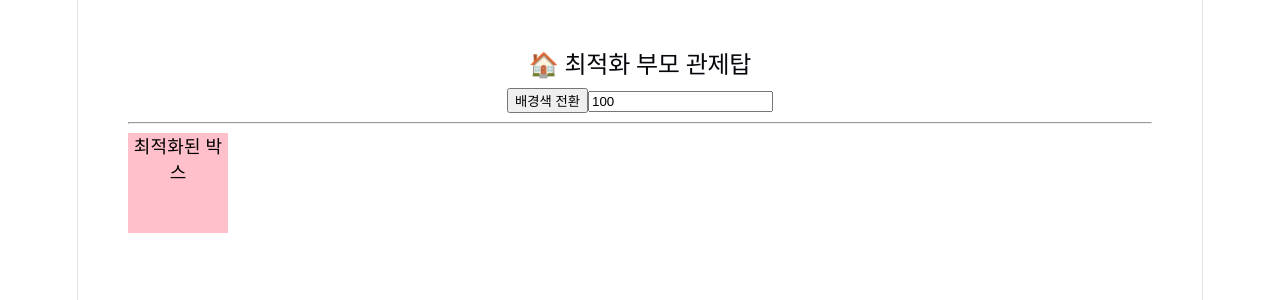
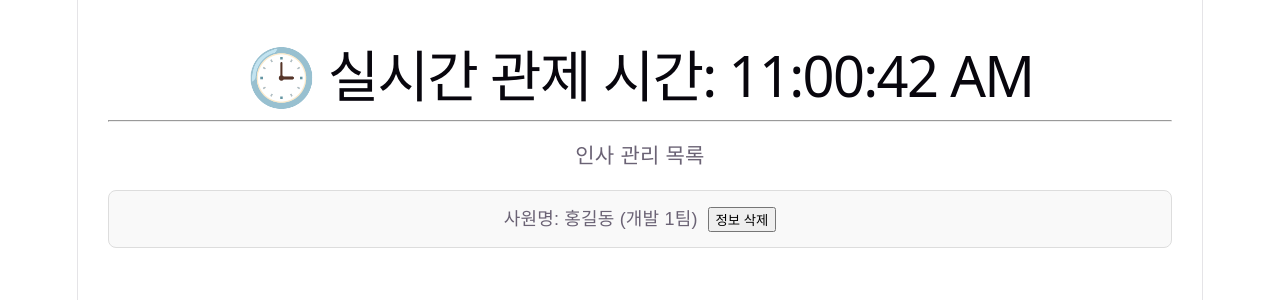
Before and after one commit to yunajoe/react-master-class-part2-inflearn, a React (Vite) app: page / in a window 1280 px wide. Shown: the top 300 px of the page. Built offline with nearby package versions, Linux system fonts and the light colour scheme.

Commit message:
mission: 유령렌더링 방어대작전

```diff
--- a/src/App.jsx
+++ b/src/App.jsx
@@ -1,8 +1,8 @@
 import "./App.css";
-import ParentApp from "./components/ParentApp.jsx";
+import Dashboard from "./components/Dashboard.jsx";
 
 function App() {
-  return <ParentApp />;
+  return <Dashboard />;
 }
 
 export default App;
--- /dev/null
+++ b/src/components/Dashboard.jsx
@@ -0,0 +1,49 @@
+import { memo, useCallback, useEffect, useState } from "react";
+const cardStyle = {
+  border: "1px solid #ddd",
+  padding: "15px",
+  marginTop: "10px",
+  borderRadius: "8px",
+  background: "#f9f9f9",
+};
+
+// TODO 1: React.memo를 사용하여 이 컴포넌트가 Props가 변할 때만 그려지도록 보호하세요.
+const EmployeeCard = memo(({ onRemove }) => {
+  console.log("👷 [자식] 사원 카드 컴포넌트가 '유령 렌더링' 되고 있습니다!");
+
+  return (
+    <div style={cardStyle}>
+      <span>사원명: 홍길동 (개발 1팀)</span>
+      <button onClick={onRemove} style={{ marginLeft: "10px" }}>
+        정보 삭제
+      </button>
+    </div>
+  );
+});
+
+function Dashboard() {
+  const [time, setTime] = useState(new Date().toLocaleTimeString());
+
+  useEffect(() => {
+    const timer = setInterval(() => {
+      setTime(new Date().toLocaleTimeString());
+    }, 1000);
+    return () => clearInterval(timer);
+  }, []);
+  // TODO 2: 이 함수가 리렌더링 때마다 새로 생성되지 않도록 useCallback으로 박제하세요.
+  const handleRemove = useCallback(() => {
+    alert("사원 정보를 삭제하시겠습니까?");
+  }, []);
+  return (
+    <div style={{ padding: "30px", fontFamily: "sans-serif" }}>
+      <h1>🕒 실시간 관제 시간: {time}</h1>
+      <hr />
+      <h3>인사 관리 목록</h3>
+
+      {/* 최적화의 대상이 되는 자식 컴포넌트 */}
+      <EmployeeCard onRemove={handleRemove} />
+    </div>
+  );
+}
+
+export default Dashboard;
--- a/src/components/Expensive.jsx
+++ b/src/components/Expensive.jsx
@@ -1,5 +1,6 @@
 import { memo } from "react";
 
+// React.memo(자식이 주소 대조)
 const ExpensiveBox = memo(function ExpensiveBox({ createBoxStyle }) {
   console.log(
     "%c 👶 자식: 주소가 똑같네요! 렌더링 작업을 생략합니다.",
```
